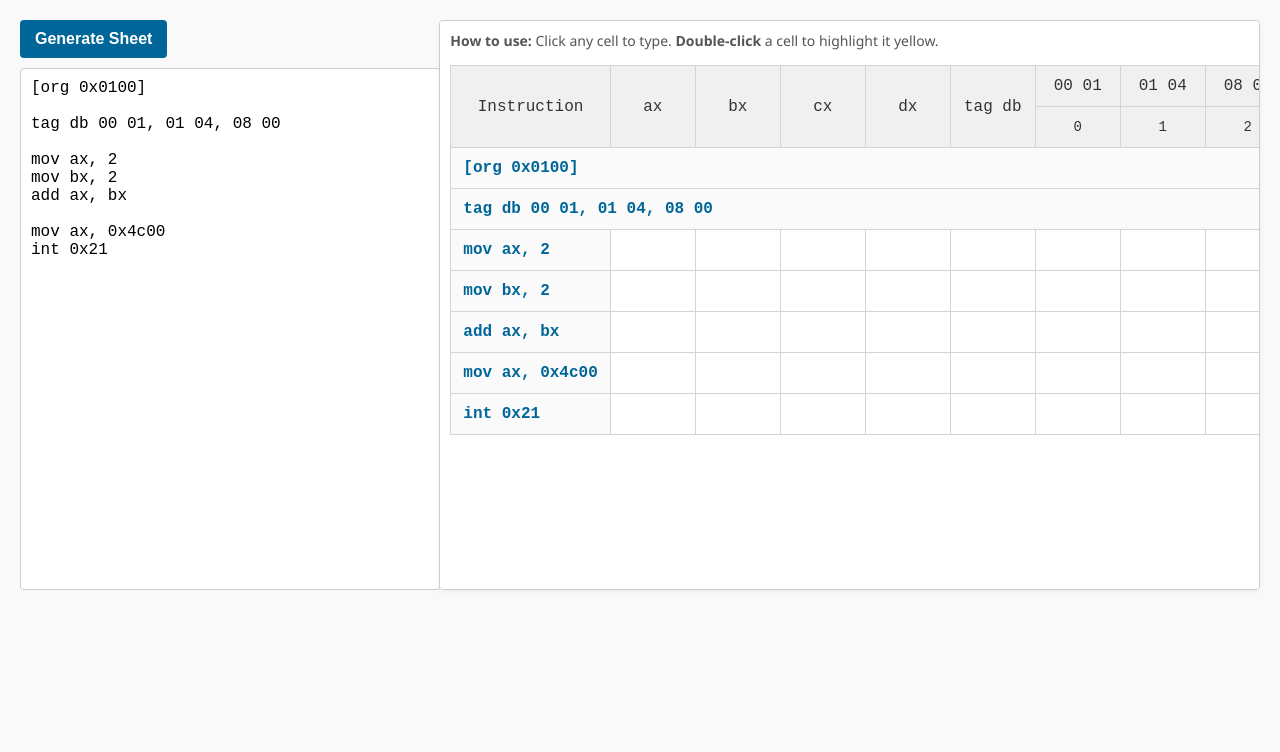
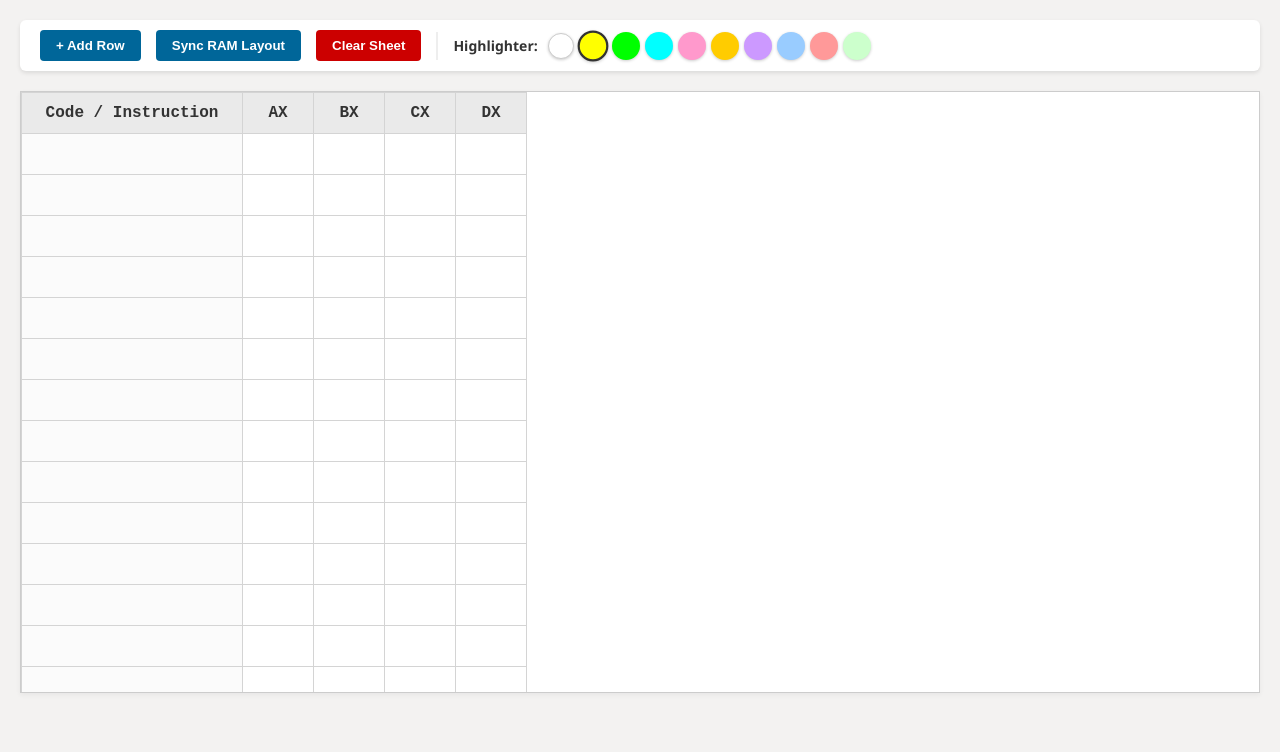
Before and after one commit to hammadshakeelai/Assembly-Language-Dry-Running-Tool-Project, a plain HTML site: page index.html in a window 1280 px wide. Drawn offline with Linux system fonts and the light colour scheme.

Commit message:
Update index.html
integrate code text and and excel sheet of it one and add more colors choosing options with ax bx cx dx lines for no prep  to dry run assembly

```diff
--- a/index.html
+++ b/index.html
@@ -3,58 +3,66 @@
 <head>
     <meta charset="UTF-8">
     <meta name="viewport" content="width=device-width, initial-scale=1.0">
-    <title>Assembly Dry Run Setup Generator</title>
+    <title>Pro Assembly Dry Run Sheet</title>
     <style>
         body {
             font-family: 'Segoe UI', Tahoma, Geneva, Verdana, sans-serif;
             margin: 20px;
-            display: flex;
-            gap: 20px;
-            background-color: #f9f9f9;
-        }
-        .editor-pane {
-            flex: 1;
-            display: flex;
-            flex-direction: column;
-            min-width: 300px;
+            background-color: #f3f2f1;
+            color: #333;
         }
         .toolbar {
-            margin-bottom: 10px;
+            display: flex;
+            align-items: center;
+            gap: 15px;
+            background-color: white;
+            padding: 10px 20px;
+            border-radius: 6px;
+            box-shadow: 0 2px 4px rgba(0,0,0,0.1);
+            margin-bottom: 20px;
+            flex-wrap: wrap;
         }
         button {
-            padding: 10px 15px;
+            padding: 8px 16px;
             background-color: #006699;
             color: white;
             border: none;
             border-radius: 4px;
             cursor: pointer;
-            font-size: 16px;
             font-weight: bold;
         }
-        button:hover {
-            background-color: #004d73;
+        button:hover { background-color: #004d73; }
+        button.danger { background-color: #cc0000; }
+        button.danger:hover { background-color: #990000; }
+
+        /* Color Picker Styles */
+        .color-picker {
+            display: flex;
+            gap: 5px;
+            align-items: center;
+            border-left: 2px solid #eee;
+            padding-left: 15px;
         }
-        textarea {
-            width: 100%;
-            height: 500px;
-            font-family: 'Courier New', Courier, monospace;
-            font-size: 16px;
-            padding: 10px;
-            border: 1px solid #ccc;
-            border-radius: 4px;
-            resize: none;
-            white-space: pre;
-            overflow-wrap: normal;
-            overflow-x: auto;
+        .color-swatch {
+            width: 24px;
+            height: 24px;
+            border-radius: 50%;
+            cursor: pointer;
+            border: 2px solid transparent;
+            box-shadow: 0 1px 3px rgba(0,0,0,0.2);
         }
-        .grid-pane {
-            flex: 2;
+        .color-swatch.active {
+            border-color: #333;
+            transform: scale(1.1);
+        }
+
+        .grid-container {
             overflow-x: auto;
             background-color: white;
             border: 1px solid #ccc;
-            border-radius: 4px;
-            padding: 10px;
             box-shadow: 0 2px 5px rgba(0,0,0,0.05);
+            max-height: 75vh;
+            overflow-y: auto;
         }
         table {
             border-collapse: collapse;
@@ -62,73 +70,72 @@
             font-family: 'Courier New', Courier, monospace;
             font-size: 16px;
         }
+        thead {
+            position: sticky;
+            top: 0;
+            background-color: white;
+            z-index: 10;
+        }
         th, td {
             border: 1px solid #d4d4d4;
-            padding: 8px 12px;
+            padding: 6px 10px;
             text-align: center;
-            min-width: 60px;
-            height: 24px;
+            min-width: 50px;
+            height: 28px;
         }
         th {
-            background-color: #f0f0f0;
-            font-weight: normal;
+            background-color: #eaeaea;
+            font-weight: bold;
             color: #333;
         }
-        td.code-cell {
-            text-align: left;
-            color: #006699;
-            font-weight: bold;
-            white-space: nowrap;
+        .sub-header th {
+            background-color: #f5f5f5;
+            font-size: 14px;
+            color: #666;
+            font-weight: normal;
+        }
+        .idx-header th {
             background-color: #fafafa;
-            user-select: none;
+            font-size: 12px;
+            color: #888;
         }
-        /* Excel-like interaction styling */
         td[contenteditable="true"] {
             outline: none;
             cursor: text;
         }
         td[contenteditable="true"]:focus {
-            outline: 2px solid #217346; /* Excel green outline */
+            outline: 2px solid #217346;
             background-color: #f4fff8;
         }
-        .highlight {
-            background-color: #ffff00 !important;
+        .code-cell {
+            text-align: left;
+            color: #006699;
+            font-weight: bold;
+            min-width: 200px;
+            background-color: #fbfbfb;
         }
-        .sub-header {
-            background-color: #fafafa;
-            color: #666;
-            font-size: 14px;
-        }
-        .instructions {
-            font-size: 14px;
-            color: #555;
-            margin-bottom: 15px;
+        .spacer-col {
+            min-width: 15px !important;
+            max-width: 15px !important;
+            background-color: #f0f0f0;
+            border-left: 2px solid #bbb;
+            border-right: 2px solid #bbb;
         }
     </style>
 </head>
 <body>
 
-    <div class="editor-pane">
-        <div class="toolbar">
-            <button onclick="generateSetup()">Generate Sheet</button>
-        </div>
-        <textarea id="asm-code" spellcheck="false">
-[org 0x0100]
+    <div class="toolbar">
+        <button onclick="addRow()">+ Add Row</button>
+        <button onclick="syncRAM()">Sync RAM Layout</button>
+        <button onclick="clearAll()" class="danger">Clear Sheet</button>
 
-tag db 00 01, 01 04, 08 00
-
-mov ax, 2
-mov bx, 2
-add ax, bx
-
-mov ax, 0x4c00
-int 0x21</textarea>
+        <div class="color-picker" id="color-picker">
+            <span style="font-size: 14px; font-weight: bold; margin-right: 5px;">Highlighter:</span>
+            </div>
     </div>
 
-    <div class="grid-pane">
-        <div class="instructions">
-            <strong>How to use:</strong> Click any cell to type. <strong>Double-click</strong> a cell to highlight it yellow.
-        </div>
+    <div class="grid-container">
         <table id="output-grid">
             <thead id="grid-head">
                 </thead>
@@ -138,112 +145,225 @@ int 0x21</textarea>
     </div>
 
     <script>
-        function generateSetup() {
-            const code = document.getElementById('asm-code').value;
-            const lines = code.split('\n');
+        // --- High visibility palette ---
+        const colors = [
+            '#ffffff', // White (Eraser)
+            '#ffff00', // Yellow
+            '#00ff00', // Lime
+            '#00ffff', // Cyan
+            '#ff99cc', // Pink
+            '#ffcc00', // Orange
+            '#cc99ff', // Purple
+            '#99ccff', // Light Blue
+            '#ff9999', // Salmon
+            '#ccffcc'  // Mint
+        ];
+        let activeColor = '#ffff00';
+
+        // Initialize color picker
+        const picker = document.getElementById('color-picker');
+        colors.forEach((color, index) => {
+            let swatch = document.createElement('div');
+            swatch.className = 'color-swatch' + (color === activeColor ? ' active' : '');
+            swatch.style.backgroundColor = color;
+            if(color === '#ffffff') swatch.style.border = '1px solid #ccc'; // So eraser is visible
+            swatch.onclick = () => {
+                document.querySelectorAll('.color-swatch').forEach(s => s.classList.remove('active'));
+                swatch.classList.add('active');
+                activeColor = color;
+            };
+            picker.appendChild(swatch);
+        });
+
+        // --- Save & Load State ---
+        function saveState() {
+            localStorage.setItem('dryRunHead', document.getElementById('grid-head').innerHTML);
+            localStorage.setItem('dryRunBody', document.getElementById('grid-body').innerHTML);
+        }
+
+        function loadState() {
+            const savedHead = localStorage.getItem('dryRunHead');
+            const savedBody = localStorage.getItem('dryRunBody');
+            if (savedHead && savedBody) {
+                document.getElementById('grid-head').innerHTML = savedHead;
+                document.getElementById('grid-body').innerHTML = savedBody;
+            } else {
+                buildBaseHeaders();
+                for(let i=0; i<15; i++) addRow();
+            }
+        }
+
+        function clearAll() {
+            if(confirm("Are you sure you want to wipe the sheet entirely?")) {
+                localStorage.clear();
+                document.getElementById('grid-head').innerHTML = '';
+                document.getElementById('grid-body').innerHTML = '';
+                loadState();
+            }
+        }
+
+        // --- Table Building Logic ---
+        function buildBaseHeaders() {
             const thead = document.getElementById('grid-head');
+            thead.innerHTML = `
+                <tr>
+                    <th rowspan="3">Code / Instruction</th>
+                    <th rowspan="3">AX</th>
+                    <th rowspan="3">BX</th>
+                    <th rowspan="3">CX</th>
+                    <th rowspan="3">DX</th>
+                </tr>
+                <tr class="sub-header"></tr>
+                <tr class="idx-header"></tr>
+            `;
+        }
+
+        function addRow() {
             const tbody = document.getElementById('grid-body');
+            const theadRows = document.getElementById('grid-head').querySelectorAll('tr');
 
-            thead.innerHTML = '';
-            tbody.innerHTML = '';
+            // Calculate total columns based on the first header row + sub headers
+            let colCount = 1 + 4; // Code + Registers
+            let headerCells = theadRows[1].querySelectorAll('th');
+            colCount += headerCells.length; // Add dynamic memory columns
 
+            let tr = document.createElement('tr');
+
+            let tdCode = document.createElement('td');
+            tdCode.className = 'code-cell';
+            tdCode.contentEditable = "true";
+            tr.appendChild(tdCode);
+
+            for (let i = 1; i < colCount; i++) {
+                let td = document.createElement('td');
+                td.className = 'hex-cell';
+                td.contentEditable = "true";
+                // If the corresponding column is a spacer, apply the class
+                if(theadRows[1].cells[i - 5] && theadRows[1].cells[i - 5].classList.contains('spacer-col')) {
+                    td.className = 'spacer-col';
+                    td.contentEditable = "false";
+                }
+                tr.appendChild(td);
+            }
+            tbody.appendChild(tr);
+            saveState();
+        }
+
+        // --- Core Feature: Parse Code & Build RAM ---
+        function syncRAM() {
+            const tbody = document.getElementById('grid-body');
+            const thead = document.getElementById('grid-head');
             let variables = [];
 
-            // --- Find variables to build dynamic columns ---
-            lines.forEach(line => {
-                let cleanLine = line.split(';')[0].trim();
-                let varMatch = cleanLine.match(/^([a-zA-Z_]\w*)\s+(d[bwd])\s+(.+)$/i);
-
+            // 1. Scan code column for arrays
+            Array.from(tbody.rows).forEach(row => {
+                let codeText = row.cells[0].innerText.trim();
+                let varMatch = codeText.match(/^([a-zA-Z_]\w*)\s+(d[bwd])\s+(.+)$/i);
                 if (varMatch) {
                     let name = varMatch[1];
                     let type = varMatch[2].toLowerCase();
-                    let vals = varMatch[3].split(/,\s*|\s{2,}/).map(v => v.trim());
+                    let vals = varMatch[3].split(/,\s*|\s+/).map(v => v.trim()).filter(v => v !== '');
                     variables.push({ name, type, vals });
                 }
             });
 
-            // --- BUILD HEADERS ---
-            let trHead1 = document.createElement('tr');
-            let trHead2 = document.createElement('tr');
-            trHead2.className = 'sub-header';
+            // 2. Rebuild headers
+            buildBaseHeaders();
+            let tr1 = thead.rows[0]; // Main Tags
+            let tr2 = thead.rows[1]; // Values
+            let tr3 = thead.rows[2]; // Indices
 
-            // Fixed columns
-            ['Instruction', 'ax', 'bx', 'cx', 'dx'].forEach(text => {
-                let th = document.createElement('th');
-                th.textContent = text;
-                th.rowSpan = 2;
-                trHead1.appendChild(th);
-            });
+            variables.forEach((v, vIndex) => {
+                // Spacer column between arrays (skip for the first one)
+                if (vIndex > 0) {
+                    tr1.appendChild(createTh('', 3, 'spacer-col'));
+                    tr2.appendChild(createTh('', 1, 'spacer-col'));
+                    tr3.appendChild(createTh('', 1, 'spacer-col'));
+                }
 
-            // Dynamic memory columns
-            variables.forEach(v => {
-                let thVarName = document.createElement('th');
-                thVarName.textContent = `${v.name} ${v.type}`;
-                thVarName.rowSpan = 2;
-                trHead1.appendChild(thVarName);
+                let thTag = document.createElement('th');
+                thTag.textContent = `${v.name} ${v.type}`;
+                thTag.colSpan = v.vals.length;
+                tr1.appendChild(thTag);
 
-                v.vals.forEach((val, index) => {
-                    let thVal = document.createElement('th');
-                    thVal.textContent = val;
-                    trHead1.appendChild(thVal);
-
-                    let thIdx = document.createElement('th');
-                    thIdx.textContent = index;
-                    trHead2.appendChild(thIdx);
+                v.vals.forEach((val, idx) => {
+                    tr2.appendChild(createTh(val));
+                    tr3.appendChild(createTh(idx));
                 });
             });
 
-            thead.appendChild(trHead1);
-            thead.appendChild(trHead2);
+            // 3. Align existing rows to new column count
+            let expectedCols = 5; // Code + 4 Regs
+            if(variables.length > 0) {
+                // Add spacer counts and value counts
+                expectedCols += (variables.length - 1);
+                variables.forEach(v => expectedCols += v.vals.length);
+            }
 
-            // Calculate total columns for formatting purposes
-            const totalDynamicCols = variables.reduce((acc, v) => acc + 1 + v.vals.length, 0);
-
-            // --- BUILD EMPTY ROWS FOR INSTRUCTIONS ---
-            lines.forEach(line => {
-                let cleanLine = line.split(';')[0].trim();
-                let tr = document.createElement('tr');
-
-                let tdCode = document.createElement('td');
-                tdCode.className = 'code-cell';
-                tdCode.textContent = line;
-
-                // If it's empty or a directive, just span the whole row
-                if (!cleanLine || cleanLine.startsWith('[') || cleanLine.includes(' db ') || cleanLine.includes(' dw ')) {
-                    if (line.trim() !== '') {
-                        tdCode.colSpan = 5 + totalDynamicCols;
-                        tr.appendChild(tdCode);
-                        tbody.appendChild(tr);
+            Array.from(tbody.rows).forEach(row => {
+                while(row.cells.length < expectedCols) {
+                    let td = document.createElement('td');
+                    td.className = 'hex-cell';
+                    td.contentEditable = "true";
+                    row.appendChild(td);
+                }
+                while(row.cells.length > expectedCols) {
+                    row.deleteCell(-1);
+                }
+                // Re-apply spacer styling to correct columns
+                for(let i=5; i<expectedCols; i++) {
+                    if(tr2.cells[i-5].classList.contains('spacer-col')) {
+                        row.cells[i].className = 'spacer-col';
+                        row.cells[i].contentEditable = "false";
+                        row.cells[i].innerText = '';
+                    } else {
+                        if(row.cells[i].classList.contains('spacer-col')) {
+                            row.cells[i].className = 'hex-cell';
+                            row.cells[i].contentEditable = "true";
+                        }
                     }
-                    return;
                 }
-
-                // If it's actual code, create the editable cells
-                tr.appendChild(tdCode);
-
-                // 4 registers + all dynamic columns
-                const emptyCellsNeeded = 4 + totalDynamicCols;
-                for(let i = 0; i < emptyCellsNeeded; i++) {
-                    let td = document.createElement('td');
-                    td.contentEditable = "true"; // Makes it behave like Excel
-                    tr.appendChild(td);
-                }
-
-                tbody.appendChild(tr);
             });
+            saveState();
         }
 
-        // Toggle yellow highlight on double click
-        document.getElementById('grid-body').addEventListener('dblclick', function(e) {
-            if(e.target.tagName === 'TD' && e.target.hasAttribute('contenteditable')) {
-                e.target.classList.toggle('highlight');
-                // Clear text selection that happens on double click
-                window.getSelection().removeAllRanges();
+        function createTh(text, rowSpan=1, className='') {
+            let th = document.createElement('th');
+            th.textContent = text;
+            if(rowSpan > 1) th.rowSpan = rowSpan;
+            if(className) th.className = className;
+            return th;
+        }
+
+        // --- Event Listeners for Formatting and Coloring ---
+        const gridBody = document.getElementById('grid-body');
+
+        // Apply Color on Double Click
+        gridBody.addEventListener('dblclick', function(e) {
+            if(e.target.tagName === 'TD') {
+                e.target.style.backgroundColor = activeColor;
+                window.getSelection().removeAllRanges(); // Clear text highlight
+                saveState();
             }
         });
 
-        // Generate the initial sheet on load
-        generateSetup();
+        // Auto-Format Hex on Blur (when clicking out of a cell)
+        gridBody.addEventListener('blur', function(e) {
+            if(e.target.classList.contains('hex-cell')) {
+                // Force to Hex format: Strip all non-hex, capitalize, group by 2 with spaces
+                let raw = e.target.innerText.replace(/[^0-9a-fA-F]/g, '').toUpperCase();
+                let formatted = raw.match(/.{1,2}/g)?.join(' ') || '';
+
+                if(e.target.innerText !== formatted) {
+                    e.target.innerText = formatted;
+                }
+            }
+            saveState(); // Save state anytime the user types something
+        }, true); // Capture phase so it triggers reliably on contenteditable
+
+        // Load data on start
+        window.onload = loadState;
+
     </script>
 </body>
 </html>
```
